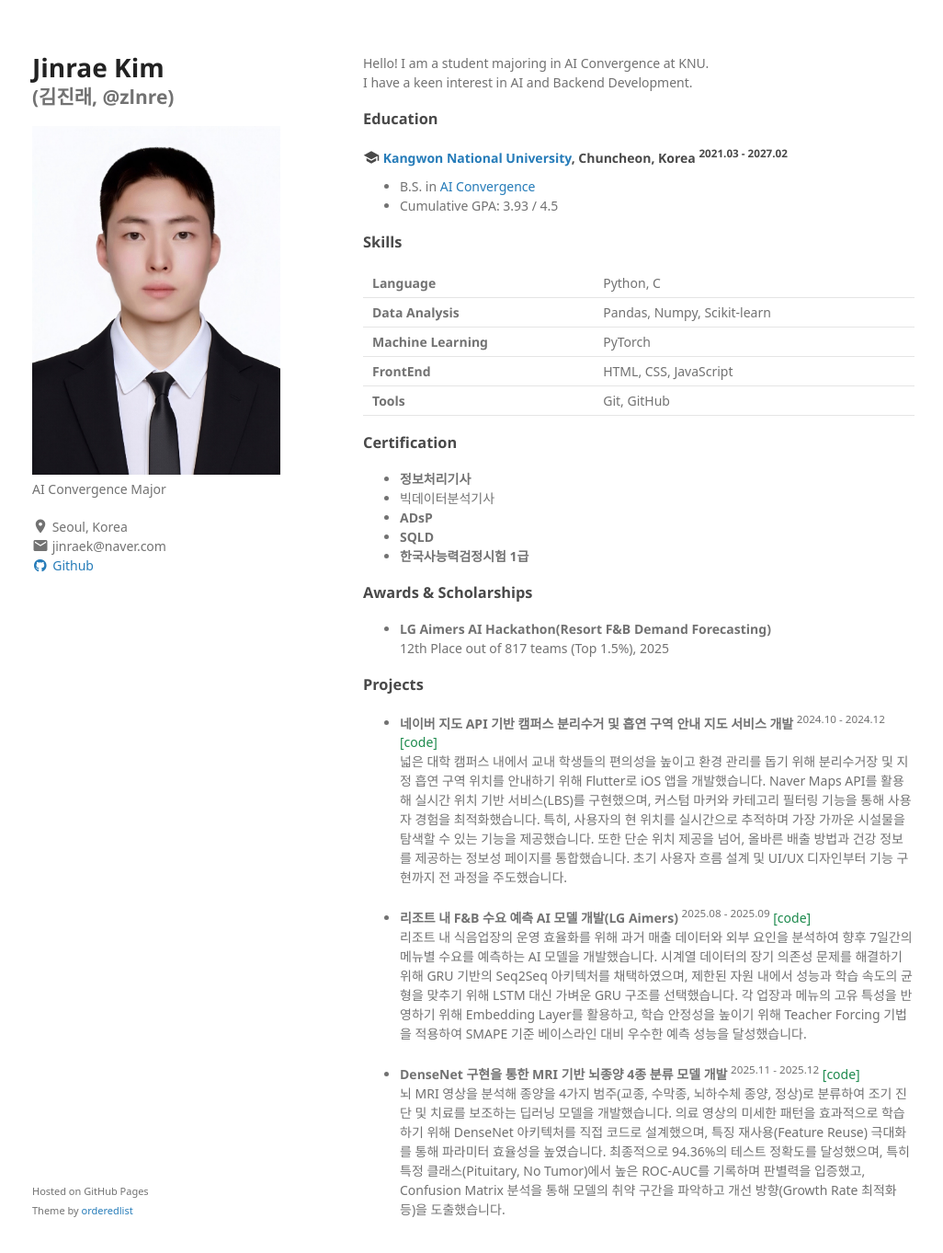
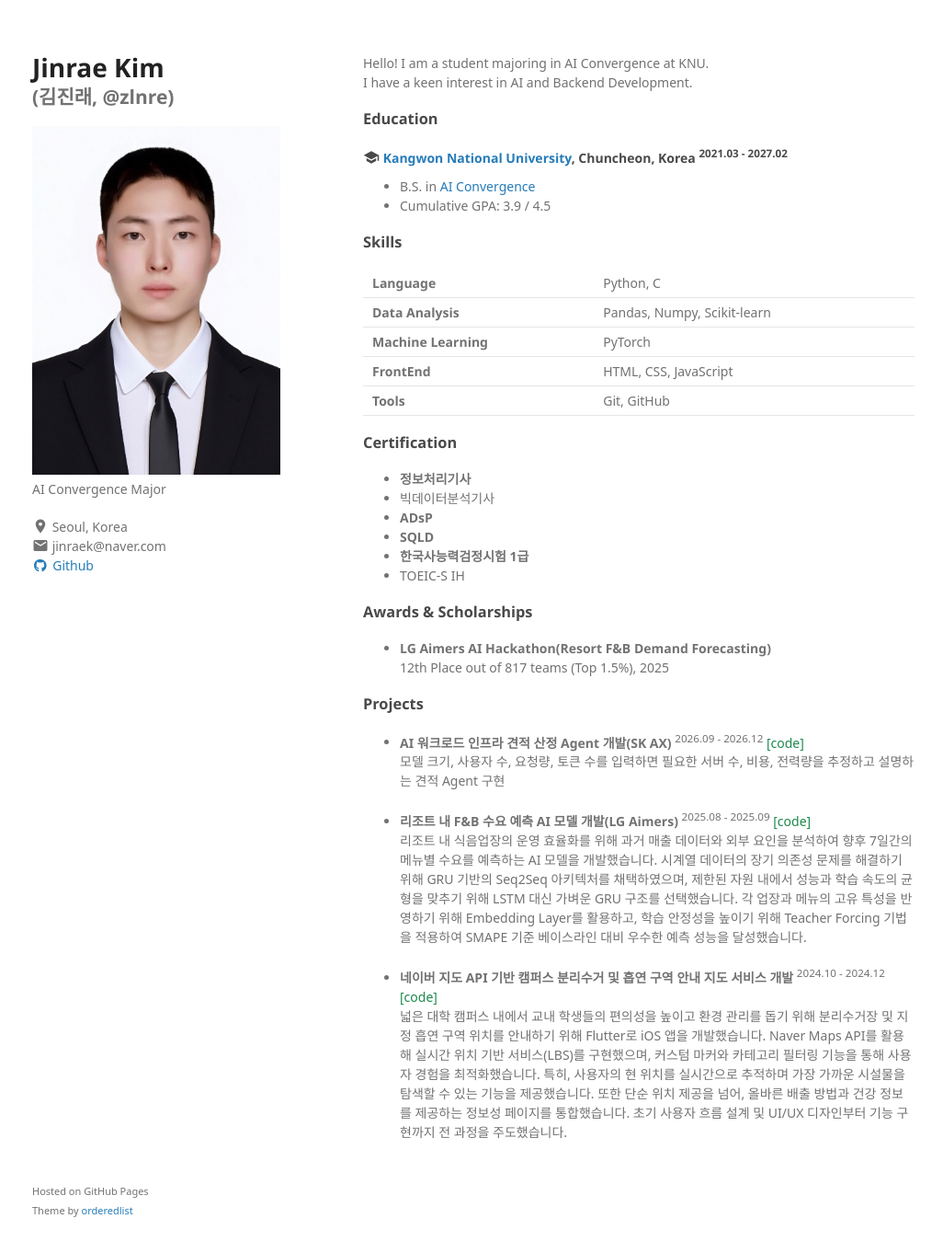
Before and after one commit to zlnre/zlnre.github.io, a Jekyll site: the page built from index.md, in a window 1280 px wide and 1395 px high. Shown: the top 1362 px of the window at 92% size, without its empty margins (125-1151 px from the left). Built offline with Jekyll 4.4.1, drawn with Linux system fonts in a browser that asks for light colours; some web fonts are replaced; a style sheet for code colours, icons or effects is not loaded.

Commit message:
Update index.md

```diff
--- a/index.md
+++ b/index.md
@@ -15,7 +15,7 @@ I have a keen interest in AI and Backend Development.
 </h4>
 
 - B.S. in [AI Convergence]
-- Cumulative GPA: 3.93 / 4.5
+- Cumulative GPA: 3.9 / 4.5
 
 [AI convergence]: https://ai.kangwon.ac.kr/ai/index.do
 
@@ -34,6 +34,7 @@ I have a keen interest in AI and Backend Development.
 - **ADsP**
 - **SQLD**
 - **한국사능력검정시험 1급**
+- TOEIC-S IH
 
 <!--
 ### Experiences
@@ -47,11 +48,11 @@ I have a keen interest in AI and Backend Development.
 
 ### Projects
 
-- **네이버 지도 API 기반 캠퍼스 분리수거 및 흡연 구역 안내 지도 서비스 개발** <sup>2024.10 - 2024.12</sup> <a class="code" href="https://github.com/zlnre/Campus-Facility-Map">[code]</a> <br/>
-넓은 대학 캠퍼스 내에서 교내 학생들의 편의성을 높이고 환경 관리를 돕기 위해 분리수거장 및 지정 흡연 구역 위치를 안내하기 위해 Flutter로 iOS 앱을 개발했습니다. Naver Maps API를 활용해 실시간 위치 기반 서비스(LBS)를 구현했으며, 커스텀 마커와 카테고리 필터링 기능을 통해 사용자 경험을 최적화했습니다. 특히, 사용자의 현 위치를 실시간으로 추적하며 가장 가까운 시설물을 탐색할 수 있는 기능을 제공했습니다. 또한 단순 위치 제공을 넘어, 올바른 배출 방법과 건강 정보를 제공하는 정보성 페이지를 통합했습니다. 초기 사용자 흐름 설계 및 UI/UX 디자인부터 기능 구현까지 전 과정을 주도했습니다.
+- **AI 워크로드 인프라 견적 산정 Agent 개발(SK AX)** <sup>2026.09 - 2026.12</sup> <a class="code" href="https://github.com/zlnre/Densenet-brain-tumors">[code]</a> <br/>
+모델 크기, 사용자 수, 요청량, 토큰 수를 입력하면 필요한 서버 수, 비용, 전력량을 추정하고 설명하는 견적 Agent 구현
 
 - **리조트 내 F&B 수요 예측 AI 모델 개발(LG Aimers)** <sup>2025.08 - 2025.09</sup> <a class="code" href="https://github.com/zlnre/LG-Aimers-AI-Hackathon">[code]</a> <br/>
 리조트 내 식음업장의 운영 효율화를 위해 과거 매출 데이터와 외부 요인을 분석하여 향후 7일간의 메뉴별 수요를 예측하는 AI 모델을 개발했습니다. 시계열 데이터의 장기 의존성 문제를 해결하기 위해 GRU 기반의 Seq2Seq 아키텍처를 채택하였으며, 제한된 자원 내에서 성능과 학습 속도의 균형을 맞추기 위해 LSTM 대신 가벼운 GRU 구조를 선택했습니다. 각 업장과 메뉴의 고유 특성을 반영하기 위해 Embedding Layer를 활용하고, 학습 안정성을 높이기 위해 Teacher Forcing 기법을 적용하여 SMAPE 기준 베이스라인 대비 우수한 예측 성능을 달성했습니다.
 
-- **DenseNet 구현을 통한 MRI 기반 뇌종양 4종 분류 모델 개발** <sup>2025.11 - 2025.12</sup> <a class="code" href="https://github.com/zlnre/Densenet-brain-tumors">[code]</a> <br/>
-뇌 MRI 영상을 분석해 종양을 4가지 범주(교종, 수막종, 뇌하수체 종양, 정상)로 분류하여 조기 진단 및 치료를 보조하는 딥러닝 모델을 개발했습니다. 의료 영상의 미세한 패턴을 효과적으로 학습하기 위해 DenseNet 아키텍처를 직접 코드로 설계했으며, 특징 재사용(Feature Reuse) 극대화를 통해 파라미터 효율성을 높였습니다. 최종적으로 94.36%의 테스트 정확도를 달성했으며, 특히 특정 클래스(Pituitary, No Tumor)에서 높은 ROC-AUC를 기록하며 판별력을 입증했고, Confusion Matrix 분석을 통해 모델의 취약 구간을 파악하고 개선 방향(Growth Rate 최적화 등)을 도출했습니다.
+- **네이버 지도 API 기반 캠퍼스 분리수거 및 흡연 구역 안내 지도 서비스 개발** <sup>2024.10 - 2024.12</sup> <a class="code" href="https://github.com/zlnre/Campus-Facility-Map">[code]</a> <br/>
+넓은 대학 캠퍼스 내에서 교내 학생들의 편의성을 높이고 환경 관리를 돕기 위해 분리수거장 및 지정 흡연 구역 위치를 안내하기 위해 Flutter로 iOS 앱을 개발했습니다. Naver Maps API를 활용해 실시간 위치 기반 서비스(LBS)를 구현했으며, 커스텀 마커와 카테고리 필터링 기능을 통해 사용자 경험을 최적화했습니다. 특히, 사용자의 현 위치를 실시간으로 추적하며 가장 가까운 시설물을 탐색할 수 있는 기능을 제공했습니다. 또한 단순 위치 제공을 넘어, 올바른 배출 방법과 건강 정보를 제공하는 정보성 페이지를 통합했습니다. 초기 사용자 흐름 설계 및 UI/UX 디자인부터 기능 구현까지 전 과정을 주도했습니다.
```
